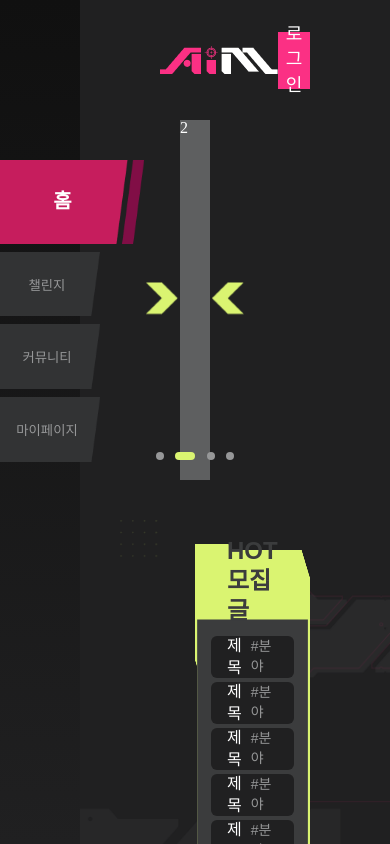
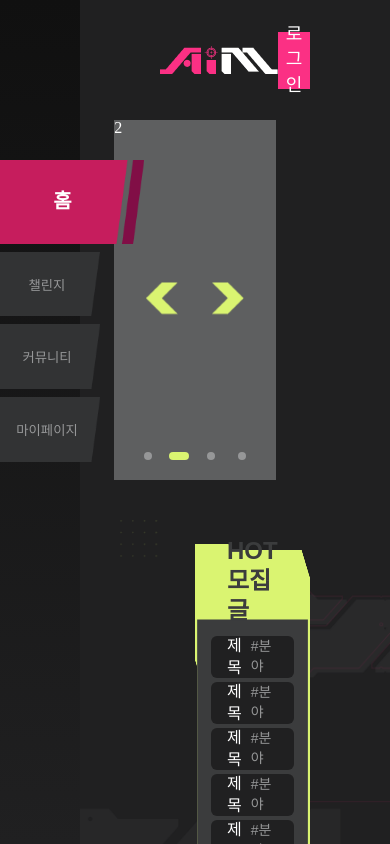
Before and after one commit to AiM-Club/AiM-web, a React (Vite) app: page / in a window 390 px wide. Shown: the top 844 px of the page. Built offline with nearby package versions, Linux system fonts and the light colour scheme; a web font is replaced by a local one.

Commit message:
chore: 반응형 수정

```diff
--- a/src/components/slider/MainSlider.style.ts
+++ b/src/components/slider/MainSlider.style.ts
@@ -7,8 +7,8 @@ export const SliderWrapper = styled.div`
   background-color: var(--gray-600);
 
   @media (max-width: 1024px) {
-    width: calc(100% - 10rem);
-    margin-left: 5rem;
+    width: 85%;
+    margin-left: 7.5%;
   }
 `;
 
--- a/src/layouts/defaultLayout/DefaultLayout.style.ts
+++ b/src/layouts/defaultLayout/DefaultLayout.style.ts
@@ -44,8 +44,8 @@ export const MainWrapper = styled.main`
 export const MainContent = styled.div<{ $variant: "default" | "login" | "home" }>`
   width: ${({ $variant }) => $variant === "login" ? "100%" : "calc(100% - 23rem)"};
   max-width: 1440px;
-  padding-left: ${({ $variant }) => $variant === "home" ? "0" : "7.625rem"};
-  padding-right: ${({ $variant }) => $variant === "home" ? "0" : "7.625rem"};
+  padding-left: ${({ $variant }) => $variant === "home" ? "0" : "7.5%"};
+  padding-right: ${({ $variant }) => $variant === "home" ? "0" : "7.5%"};
   min-height: calc(100vh - 7.5rem);
   color: var(--text-primary-default);
   padding-top: ${({ $variant }) => $variant === "home" ? "0" : "6.25rem"};
```
